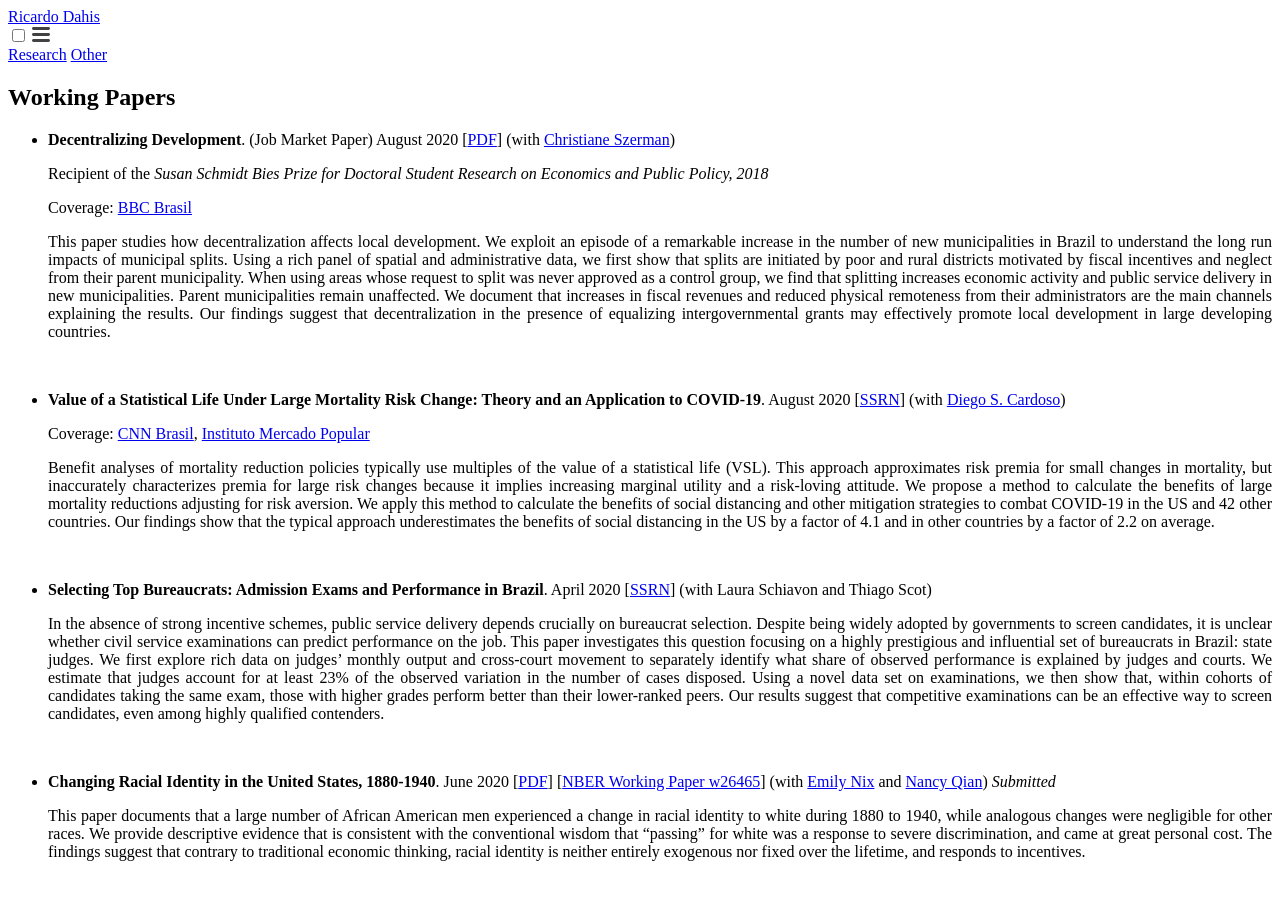
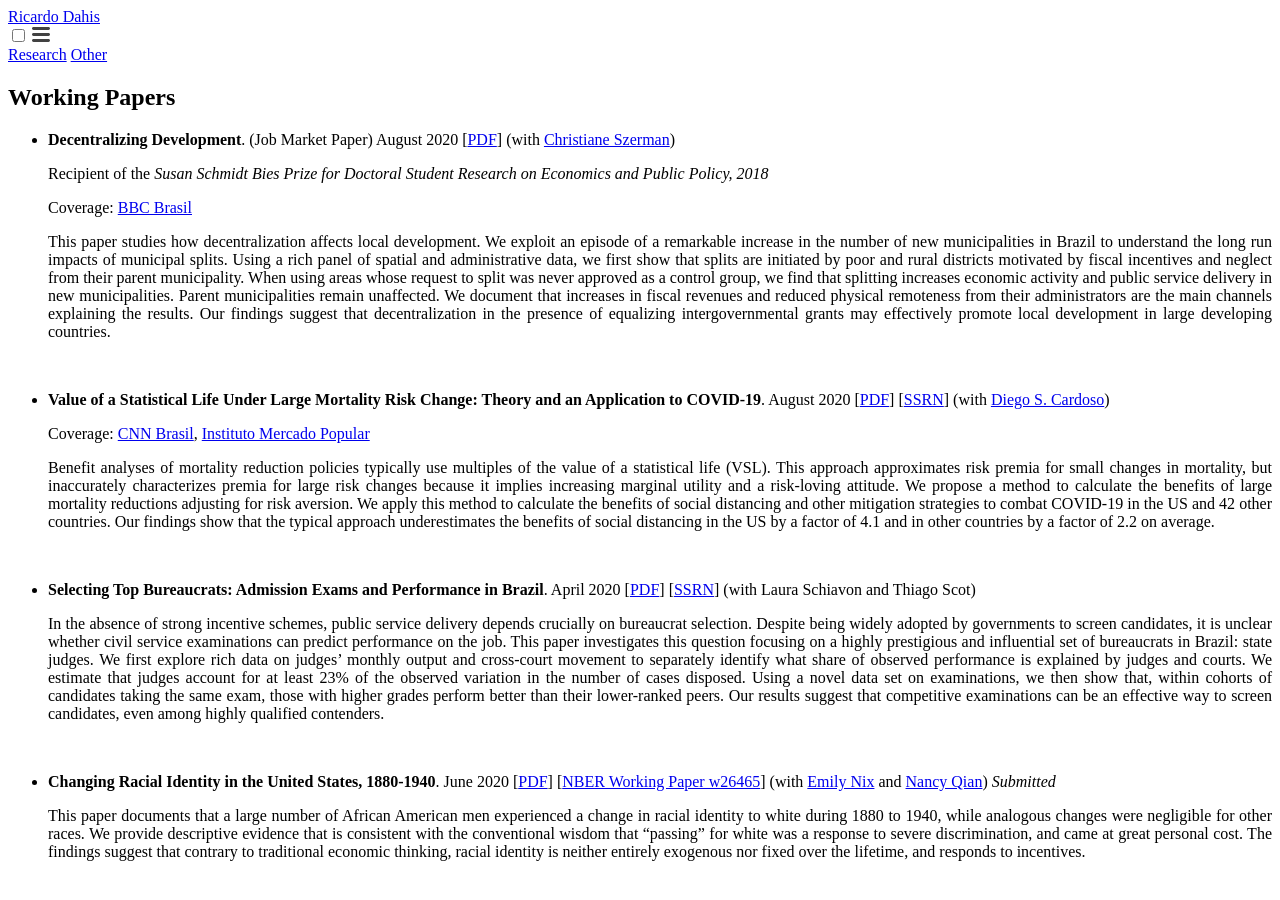
Before and after one commit to rdahis/rdahis.github.io, a Jekyll site: the page built from 1-research.md, in a window 1280 px wide and 900 px high. Built offline with Jekyll 4.4.1, drawn with Linux system fonts in a browser that asks for light colours; a script that is not in the unit is left out.

Commit message:
Adds PDF files to papers.

```diff
--- a/1-research.md
+++ b/1-research.md
@@ -15,14 +15,14 @@ permalink: /research/
    <p style="text-align: justify;"> This paper studies how decentralization affects local development. We exploit an episode of a remarkable increase in the number of new municipalities in Brazil to understand the long run impacts of municipal splits. Using a rich panel of spatial and administrative data, we first show that splits are initiated by poor and rural districts motivated by fiscal incentives and neglect from their parent municipality. When using areas whose request to split was never approved as a control group, we find that splitting increases economic activity and public service delivery in new municipalities. Parent municipalities remain unaffected. We document that increases in fiscal revenues and reduced physical remoteness from their administrators are the main channels explaining the results. Our findings suggest that decentralization in the presence of equalizing intergovernmental grants may effectively promote local development in large developing countries. </p>
 
 <br>
-- **Value of a Statistical Life Under Large Mortality Risk Change: Theory and an Application to COVID-19**. August 2020 [[SSRN](https://papers.ssrn.com/abstract=3599529){:target="_blank"}] (with [Diego S. Cardoso](https://sites.google.com/view/diegocardoso/){:target="_blank"})
+- **Value of a Statistical Life Under Large Mortality Risk Change: Theory and an Application to COVID-19**. August 2020 [[PDF](/files/papers/CD_VSL.pdf){:target="_blank"}] [[SSRN](https://papers.ssrn.com/abstract=3599529){:target="_blank"}] (with [Diego S. Cardoso](https://sites.google.com/view/diegocardoso/){:target="_blank"})
 
     Coverage: [CNN Brasil](https://www.cnnbrasil.com.br/nacional/2020/04/22/quarentena-intensiva-traria-beneficio-de-r-298-bi-por-mes-ao-pais-diz-pesquisa){:target="_blank"}, [Instituto Mercado Popular](https://mercadopopular.org/economia/os-beneficios-economicos-do-distanciamento-social/){:target="_blank"}
 
     <p style="text-align: justify;"> Benefit analyses of mortality reduction policies typically use multiples of the value of a statistical life (VSL). This approach approximates risk premia for small changes in mortality, but inaccurately characterizes premia for large risk changes because it implies increasing marginal utility and a risk-loving attitude. We propose a method to calculate the benefits of large mortality reductions adjusting for risk aversion. We apply this method to calculate the benefits of social distancing and other mitigation strategies to combat COVID-19 in the US and 42 other countries. Our findings show that the typical approach underestimates the benefits of social distancing in the US by a factor of 4.1 and in other countries by a factor of 2.2 on average. </p>
 
 <br>
-- **Selecting Top Bureaucrats: Admission Exams and Performance in Brazil**. April 2020 [[SSRN](https://ssrn.com/abstract=3584725){:target="_blank"}] (with Laura Schiavon and Thiago Scot)
+- **Selecting Top Bureaucrats: Admission Exams and Performance in Brazil**. April 2020 [[PDF](/files/papers/DSS_Selecting_Top_Bureaucrats.pdf){:target="_blank"}] [[SSRN](https://ssrn.com/abstract=3584725){:target="_blank"}] (with Laura Schiavon and Thiago Scot)
 
    <p style="text-align: justify;"> In the absence of strong incentive schemes, public service delivery depends crucially on bureaucrat selection. Despite being widely adopted by governments to screen candidates, it is unclear whether civil service examinations can predict performance on the job. This paper investigates this question focusing on a highly prestigious and influential set of bureaucrats in Brazil: state judges. We first explore rich data on judges’ monthly output and cross-court movement to separately identify what share of observed performance is explained by judges and courts. We estimate that judges account for at least 23% of the observed variation in the number of cases disposed. Using a novel data set on examinations, we then show that, within cohorts of candidates taking the same exam, those with higher grades perform better than their lower-ranked peers. Our results suggest that competitive examinations can be an effective way to screen candidates, even among highly qualified contenders. </p>
 
```
